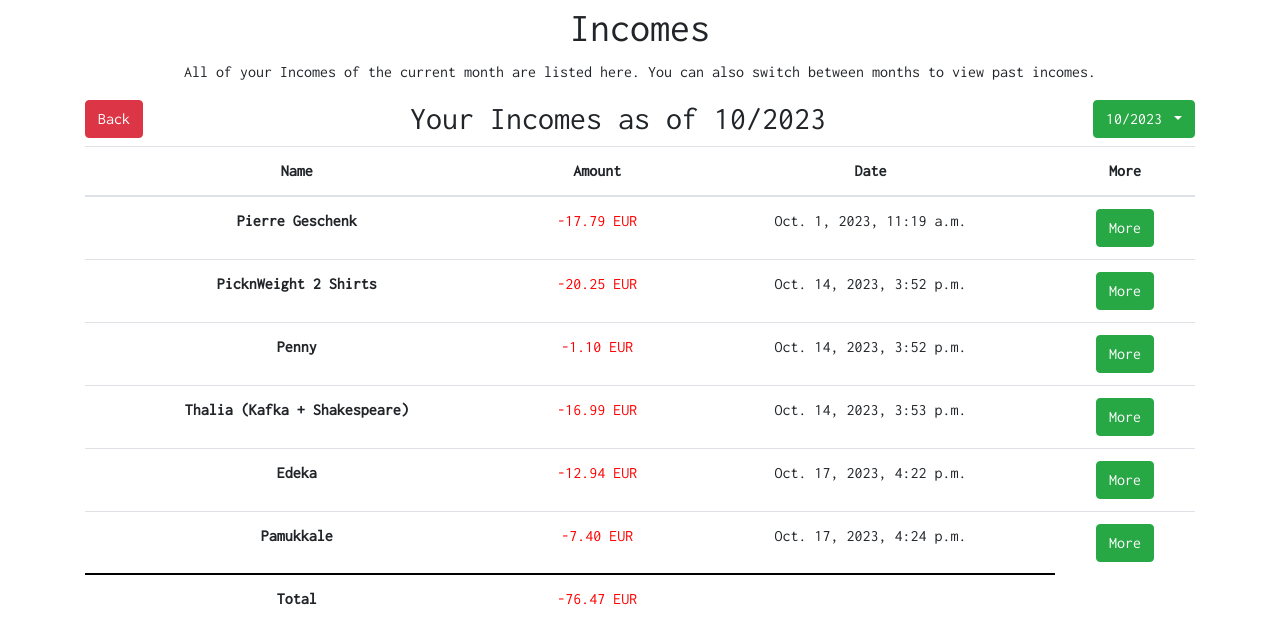
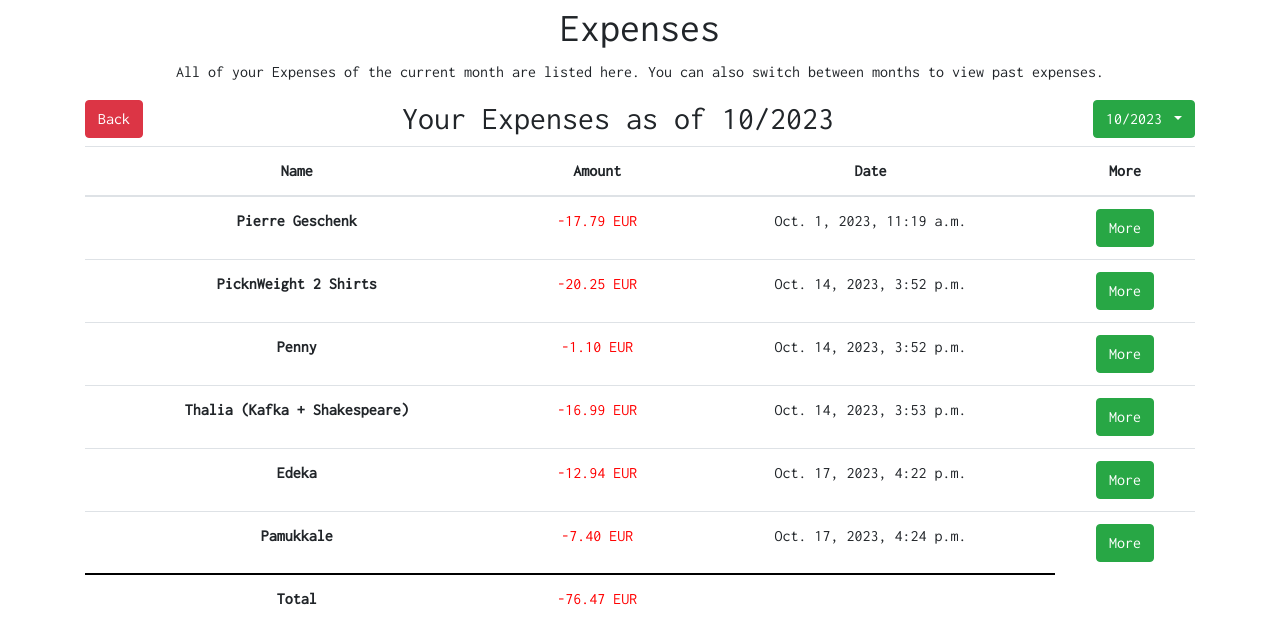
Before and after one commit to Thackerie/final_Project, a Django app: page /expenses in a window 1280 px wide. Shown: the part 66-688 px from the top of the page. Run offline with Django 4.2, Linux system fonts and the light colour scheme; a user stored in the database is signed in; data comes from the database, SQL or seed files in the repository; some libraries are stand-ins or nearby versions.

Commit message:
fixed correct dorpdown month change functionality fixed wrong headlines in expense page

```diff
--- a/WalletWise/templates/WalletWise/balances.html
+++ b/WalletWise/templates/WalletWise/balances.html
@@ -19,7 +19,7 @@
 
                     {% for month in dashboard.months.all %}
                             {% if month != budget %}
-                                <a class="dropdown-item" href="{% url 'changeMonth' date=month.date%}">{{month.month}}/{{month.year}}</a>
+                                <a class="dropdown-item" href="{% url 'changeMonthBalance' date=month.date%}">{{month.month}}/{{month.year}}</a>
                             {% endif %}
                     {% endfor %}
             </div>
--- a/WalletWise/templates/WalletWise/expenses.html
+++ b/WalletWise/templates/WalletWise/expenses.html
@@ -4,11 +4,11 @@
 
 {% block body %}
 <div class="container text-center">
-    <h1>Incomes</h1>
-    <p>All of your Incomes of the current month are listed here. You can also switch between months to view past incomes.</p>
+    <h1>Expenses</h1>
+    <p>All of your Expenses of the current month are listed here. You can also switch between months to view past expenses.</p>
 
     <a style="float: left;" class="btn btn-danger" href="{% url 'dashboard' %}" role="button">Back</a>
-    <h2 style="display: inline-block;">Your Incomes as of {{budget.month}}/{{budget.year}}</h2>
+    <h2 style="display: inline-block;">Your Expenses as of {{budget.month}}/{{budget.year}}</h2>
 
     <div style="float: right;" class="dropdown">
         <button class="btn btn-success dropdown-toggle" type="button" id="dropdownMenuButton" data-bs-toggle="dropdown" aria-haspopup="true" aria-expanded="false">
@@ -19,7 +19,7 @@
 
                     {% for month in dashboard.months.all %}
                             {% if month != budget %}
-                                <a class="dropdown-item" href="{% url 'changeMonth' date=month.date%}">{{month.month}}/{{month.year}}</a>
+                                <a class="dropdown-item" href="{% url 'changeMonthExpense' date=month.date%}">{{month.month}}/{{month.year}}</a>
                             {% endif %}
                     {% endfor %}
             </div>
--- a/WalletWise/templates/WalletWise/incomes.html
+++ b/WalletWise/templates/WalletWise/incomes.html
@@ -19,7 +19,7 @@
 
                     {% for month in dashboard.months.all %}
                             {% if month != budget %}
-                                <a class="dropdown-item" href="{% url 'changeMonth' date=month.date%}">{{month.month}}/{{month.year}}</a>
+                                <a class="dropdown-item" href="{% url 'changeMonthIncome' date=month.date%}">{{month.month}}/{{month.year}}</a>
                             {% endif %}
                     {% endfor %}
             </div>
--- a/WalletWise/urls.py
+++ b/WalletWise/urls.py
@@ -14,10 +14,12 @@
     path("fundsChange/<str:date>/<str:balanceTitle>/<str:fundsTitle>", views.fundsChange, name="fundsChange"),
     path("settings", views.settings, name="settings"),
     path("balances", views.balances, name="balances"),
-    path("balances/<str:date>", views.changeMonth, name="changeMonth"),
+    path("balances/<str:date>", views.changeMonthBalance, name="changeMonthBalance"),
     path("balances/<str:date>/<str:title>", views.balance, name="balance"),
     path("incomes", views.incomes, name="incomes"),
+    path("incomes/<str:date>", views.changeMonthIncome, name="changeMonthIncome"),
     path("expenses", views.expenses, name="expenses"),
+    path("expenses/<str:date>", views.changeMonthExpense, name="changeMonthExpense"),
     path("dashboard", views.dashboard_view, name="dashboard"),
     path("dashboard/finished", views.dashboard_finished, name="dashboard_finished"),
 
--- a/WalletWise/views.py
+++ b/WalletWise/views.py
@@ -283,7 +283,7 @@
         'dashboard' : answer["dashboard"]
     })
 
-def changeMonth(request, date):
+def changeMonthBalance(request, date):
 
     user = request.user
 
@@ -292,6 +292,34 @@
     currentBudget= MonthBudget.objects.filter(date=date, dashboard=dashboard)[0]
 
     return render(request, "WalletWise/balances.html", {
+        'user':user,
+        'budget': currentBudget,
+        'dashboard' : dashboard
+    })
+
+def changeMonthIncome(request, date):
+
+    user = request.user
+
+    dashboard = Dashboard.objects.get(owner=user)
+
+    currentBudget= MonthBudget.objects.filter(date=date, dashboard=dashboard)[0]
+
+    return render(request, "WalletWise/incomes.html", {
+        'user':user,
+        'budget': currentBudget,
+        'dashboard' : dashboard
+    })
+
+def changeMonthExpense(request, date):
+
+    user = request.user
+
+    dashboard = Dashboard.objects.get(owner=user)
+
+    currentBudget= MonthBudget.objects.filter(date=date, dashboard=dashboard)[0]
+
+    return render(request, "WalletWise/expenses.html", {
         'user':user,
         'budget': currentBudget,
         'dashboard' : dashboard
```
